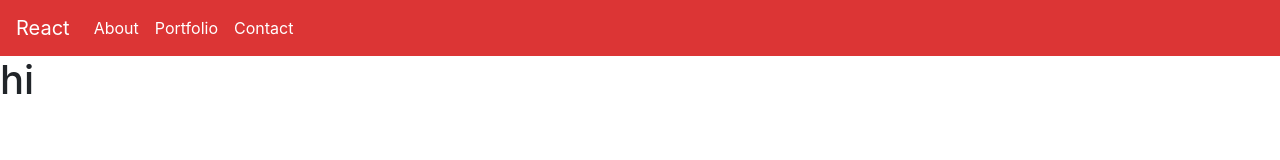
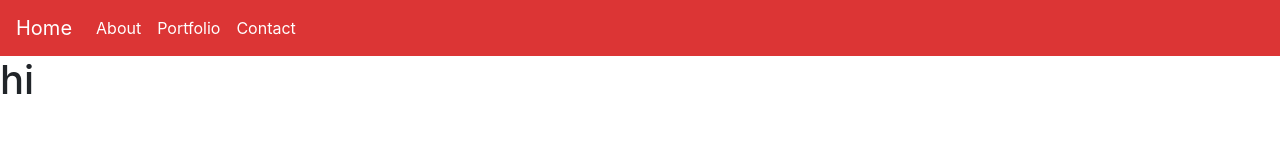
Before and after one commit to datrimboli/reactportfolio1, a React (Create React App) app in the folder reactportfolio1/: page / in a window 1280 px wide. Shown: the top 160 px of the page. Built offline with nearby package versions, Linux system fonts and the light colour scheme.

Commit message:
white home

```diff
--- a/reactportfolio1/src/App.js
+++ b/reactportfolio1/src/App.js
@@ -34,7 +34,7 @@ const App = () => {
               <nav className="reddish">
                 <Navbar light expand="md">
 
-                  <NavbarBrand>React</NavbarBrand>
+                  <NavbarBrand>Home</NavbarBrand>
 
                   <NavbarToggler onClick={toggle} />
                   <Collapse isOpen={isOpen} navbar>
```
